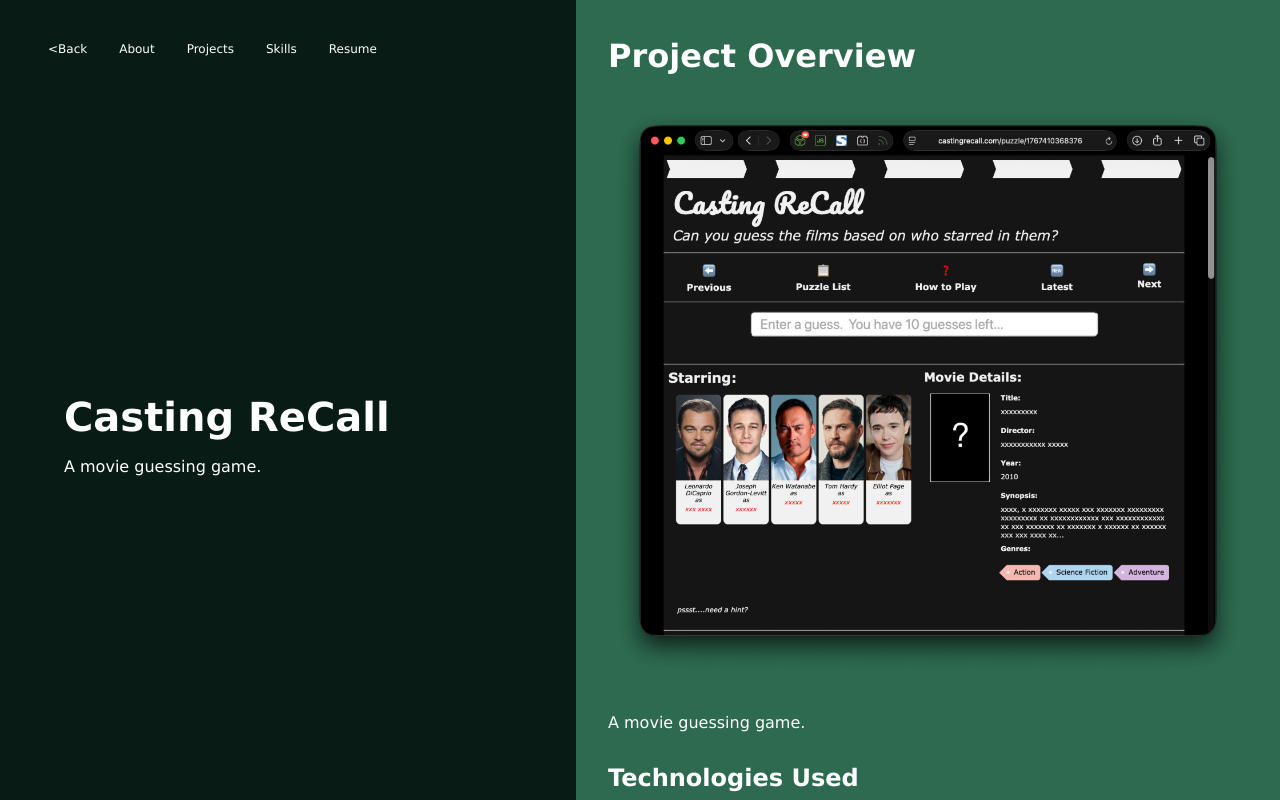
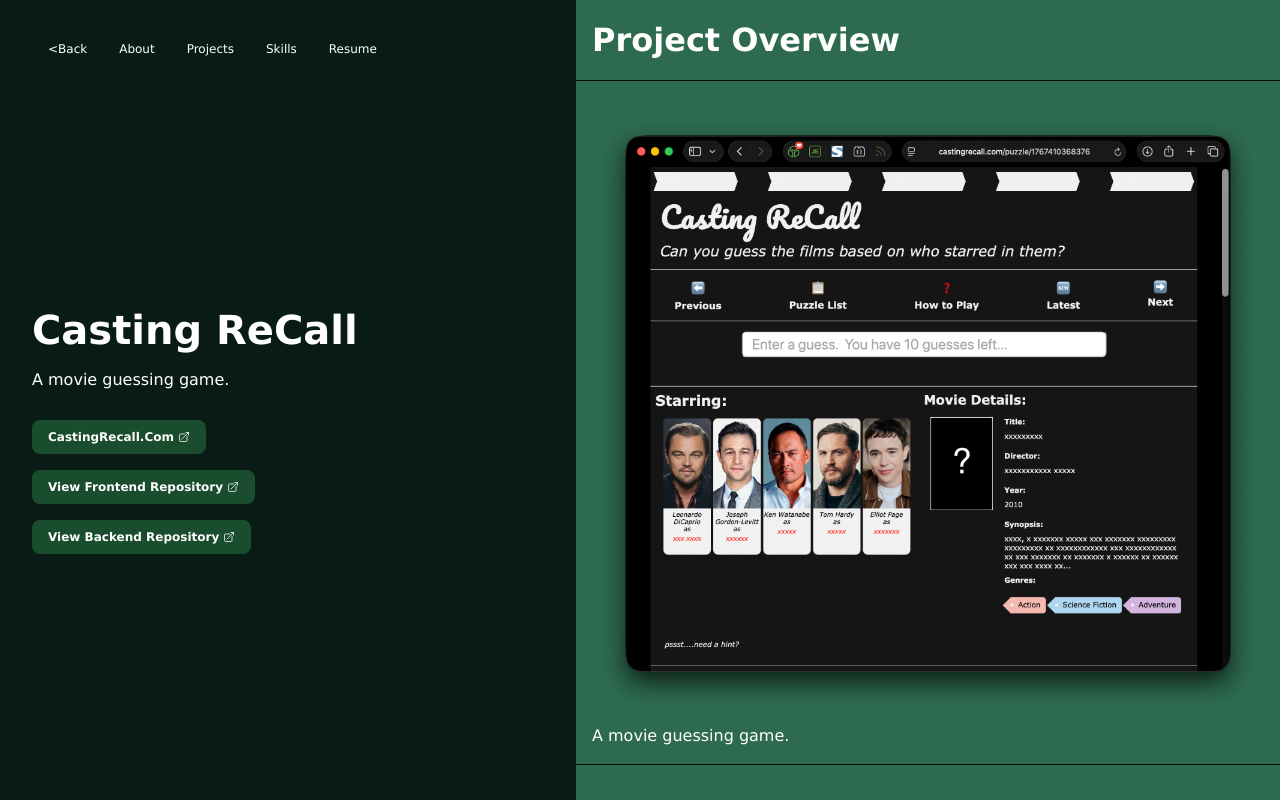
Before and after one commit to matthewcsimpson/MatthewCSimpson.dev, a React (Vite) app: page /projects/casting-recall in a window 1280 px wide. Built offline with nearby package versions, Linux system fonts and the light colour scheme.

Commit message:
project page

```diff
--- a/src/components/Banner/Banner.scss
+++ b/src/components/Banner/Banner.scss
@@ -23,6 +23,7 @@
 
     &__title {
         word-break: break-word;
+        font-size: 1.5rem;
     }
 
     &__tagline {
--- a/src/components/Navigation/Navigation.scss
+++ b/src/components/Navigation/Navigation.scss
@@ -6,6 +6,8 @@
     padding: 0;
     margin: 0;
     display: flex;
+    justify-content: center;
+    align-items: center;
 
     font-size: 0.75rem;
 
@@ -16,6 +18,10 @@
 
         &--brand {
             margin-right: auto;
+        }
+
+        &--hidden {
+            visibility: hidden;
         }
     }
 
--- a/src/components/Navigation/index.tsx
+++ b/src/components/Navigation/index.tsx
@@ -20,11 +20,14 @@ const Navigation = () => {
   return (
     <nav aria-label="Site Sections">
       <ul className="navigation">
-        {!pathCheck && (
-          <li className="navigation__item">
-            <Link to="/" className="navigation__link">{`<Back`}</Link>{" "}
-          </li>
-        )}
+        <li
+          className={`navigation__item ${
+            pathCheck ? "navigation__item--hidden" : ""
+          }`}
+        >
+          <Link to="/" className="navigation__link">{`<Back`}</Link>{" "}
+        </li>
+
         {navLinks.map(({ id, label }) => (
           <li key={id} className="navigation__item">
             <Link
@@ -35,6 +38,16 @@ const Navigation = () => {
             </Link>
           </li>
         ))}
+        <li className="navigation__item navigation__item--hidden">
+          <a
+            className="navigation__link"
+            href="/Matthew_Simpson_Resume.pdf"
+            target="_blank"
+            rel="noopener noreferrer"
+          >
+            Check
+          </a>
+        </li>
       </ul>
     </nav>
   );
--- a/src/components/ProjectBanner/index.tsx
+++ b/src/components/ProjectBanner/index.tsx
@@ -1,17 +1,22 @@
+import { ProjectLinks } from "@/components";
+import type { ProjectLink } from "@/types";
+
 import "@/components/ProjectBanner/ProjectBanner.scss";
 
 interface ProjectBannerProps {
+  description?: string;
+  links: ProjectLink[];
   name?: string;
-  description?: string;
 }
 
-const ProjectBanner = ({ name, description }: ProjectBannerProps) => {
+const ProjectBanner = ({ description, links, name }: ProjectBannerProps) => {
   return (
     <div className="projectDetails">
       <div className="projectDetails__text">
         <h1 className="projectDetails__name">{name}</h1>
         <p className="projectDetails__description">{description}</p>
       </div>
+      <ProjectLinks links={links} />
     </div>
   );
 };
--- a/src/components/ProjectDetails/ProjectDetails.scss
+++ b/src/components/ProjectDetails/ProjectDetails.scss
@@ -3,8 +3,7 @@
 .projectDetails {
     display: flex;
     flex-direction: column;
-    gap: 1.5rem;
-    padding: 2rem;
+    gap: 1rem;
 
     &__header {
         display: flex;
@@ -18,12 +17,19 @@
         margin: 0;
     }
 
+    &__section {
+        padding: 1rem;
+        width: 100%;
+        display: flex;
+        flex-direction: column;
+        gap: 0.5rem;
+        line-height: 1.5;
+        border-bottom: 1px solid $black;
+    }
+
     &__sectionHeading {
         font-size: 1.5rem;
-    }
-
-    &__media {
-        width: 100%;
+        margin: 0;
     }
 
     &__image {
@@ -32,13 +38,6 @@
         border-radius: 0.5rem;
     }
 
-    &__body {
-        display: flex;
-        flex-direction: column;
-        gap: 1rem;
-        line-height: 1.7;
-    }
-
     &__paragraph {
         margin: 0;
     }
--- a/src/components/ProjectDetails/index.tsx
+++ b/src/components/ProjectDetails/index.tsx
@@ -1,11 +1,11 @@
 import type { ProjectData } from "@/types";
-import { Footer, ProjectLinks, TagList } from "@/components";
+import { Footer, TagList } from "@/components";
 
 import "@/components/ProjectDetails/ProjectDetails.scss";
 
 type ProjectDetailsProps = Pick<
   ProjectData,
-  "title" | "description" | "longDescription" | "imageSrc" | "links" | "tags"
+  "title" | "description" | "longDescription" | "imageSrc" | "tags"
 >;
 
 const ProjectDetails = ({
@@ -13,36 +13,32 @@ const ProjectDetails = ({
   description,
   longDescription,
   imageSrc,
-  links,
   tags,
 }: ProjectDetailsProps) => {
   const paragraphs = longDescription ?? [description];
 
   return (
     <section className="projectDetails" aria-labelledby="project-content">
-      <header className="projectDetails__header">
+      <div className="projectDetails__section">
         <h2 id="project-content" className="projectDetails__title">
           Project Overview
         </h2>
-      </header>
-      <div className="projectDetails__media">
+      </div>
+      <div className="projectDetails__section">
         <img src={imageSrc} alt={title} className="projectDetails__image" />
-      </div>
-      <article className="projectDetails__body">
         {paragraphs.map((paragraph, index) => (
           <p key={index} className="projectDetails__paragraph">
             {paragraph}
           </p>
         ))}
-      </article>
-      <h3 id="technologies" className="projectDetails__sectionHeading">
-        Technologies Used
-      </h3>
-      <TagList tags={tags} />
-      <h3 id="technologies" className="projectDetails__sectionHeading">
-        Links
-      </h3>
-      <ProjectLinks links={links} />
+      </div>
+      <div className="projectDetails__section">
+        <h3 id="technologies" className="projectDetails__sectionHeading">
+          Technologies Used
+        </h3>
+        <TagList tags={tags} />
+      </div>
+
       <Footer />
     </section>
   );
--- a/src/components/ProjectLinks/ProjectLinks.scss
+++ b/src/components/ProjectLinks/ProjectLinks.scss
@@ -1,4 +1,5 @@
 @use "@/styles/partials/colours" as *;
+@use "@/styles/partials/mixins" as *;
 
 .ProjectLinks {
     padding: 0;
@@ -9,9 +10,16 @@
         padding: 0;
         list-style: none;
         display: flex;
+        flex-wrap: wrap;
         flex-direction: column;
+        justify-content: center;
+        align-items: center;
+        gap: 1rem;
 
-        gap: 1rem;
+        @include tablet {
+            justify-content: center;
+            align-items: flex-start;
+        }
     }
 
     &__listItem {
--- a/src/components/TagList/TagList.scss
+++ b/src/components/TagList/TagList.scss
@@ -3,5 +3,6 @@
     gap: 0.5rem;
     flex-wrap: wrap;
     justify-content: center;
+    align-items: center;
     margin-top: 1rem;
 }
--- a/src/data/ProjectData.tsx
+++ b/src/data/ProjectData.tsx
@@ -11,6 +11,7 @@ export const projectsData: ProjectData[] = [
       "A Chrome extension that suppresses the AI-generated content in Google Search results.",
     longDescription: [
       "De-AI Google is a Chrome extension designed to enhance your search experience by suppressing AI-generated content in Google Search results. Despite how powerful lage language models are, they are still only a statistics engine, and when attempting to summarize search results they can produce incorrect information. De-AI Google helps you avoid this by removing AI-generated summaries and snippets from your search results, allowing you to focus on human-generated content that is more likely to be accurate and reliable.",
+      "The extension works by simply apending the '-ai' keyword to any Google search you make within chrome. This includes both from google.com and from the search/url bar. ",
     ],
     links: [
       {
@@ -162,7 +163,7 @@ export const projectsData: ProjectData[] = [
       {
         type: LINK_TYPES.LIVE,
         text: "View Live API",
-        link: "https://ferengi-rules-api.vercel.app/api/rules",
+        link: "https://rulesofacquisition.herokuapp.com",
       },
       {
         type: LINK_TYPES.REPOSITORY,
--- a/src/pages/ProjectPage/index.tsx
+++ b/src/pages/ProjectPage/index.tsx
@@ -27,14 +27,15 @@ const ProjectPage = () => {
 
   return (
     <Container
-      leftChildren={<ProjectBanner name={title} description={description} />}
+      leftChildren={
+        <ProjectBanner name={title} links={links} description={description} />
+      }
       rightChildren={
         <ProjectDetails
           title={title}
           description={description}
           longDescription={longDescription}
           imageSrc={imageSrc}
-          links={links}
           tags={tags}
         />
       }
--- a/src/styles/partials/_variables.scss
+++ b/src/styles/partials/_variables.scss
@@ -1,3 +1,3 @@
 // Breakpoints
-$breakpoint-tablet: 48rem;
+$breakpoint-tablet: 40rem;
 $breakpoint-desktop: 64rem;
```
